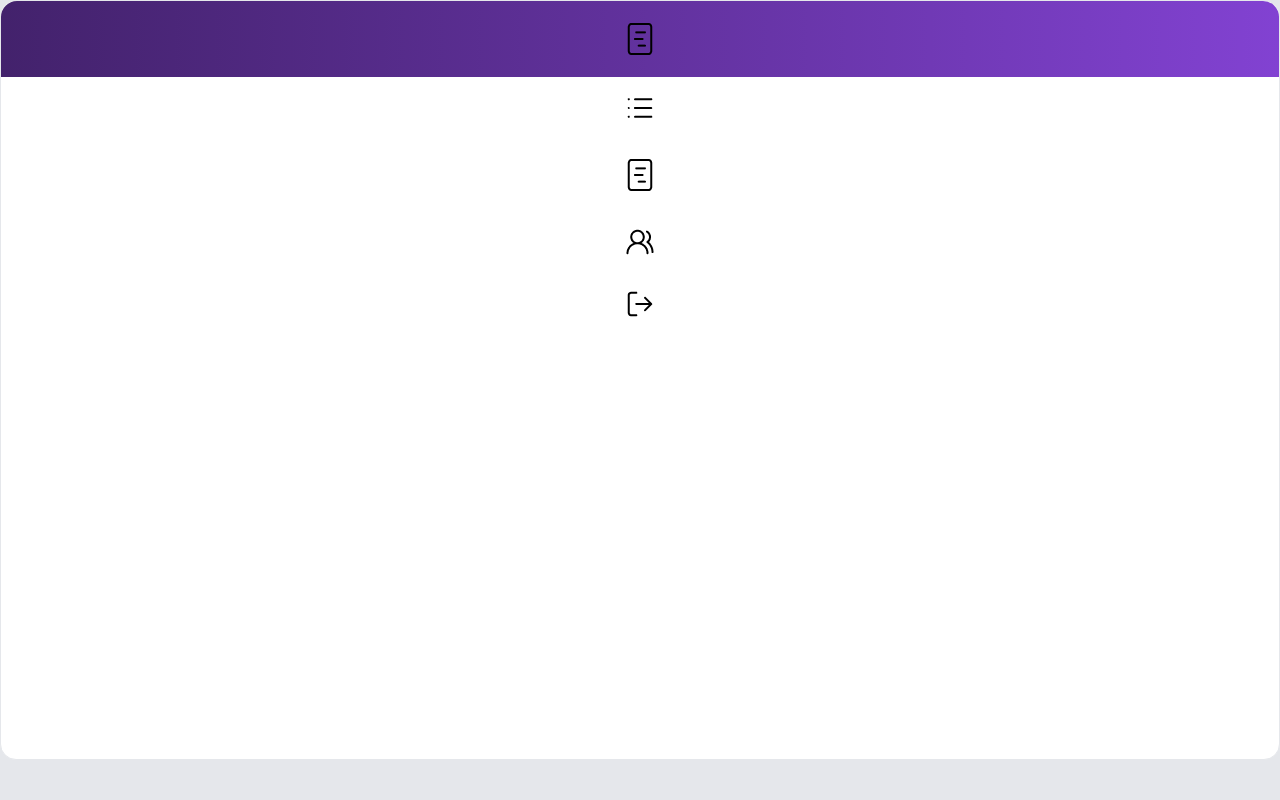
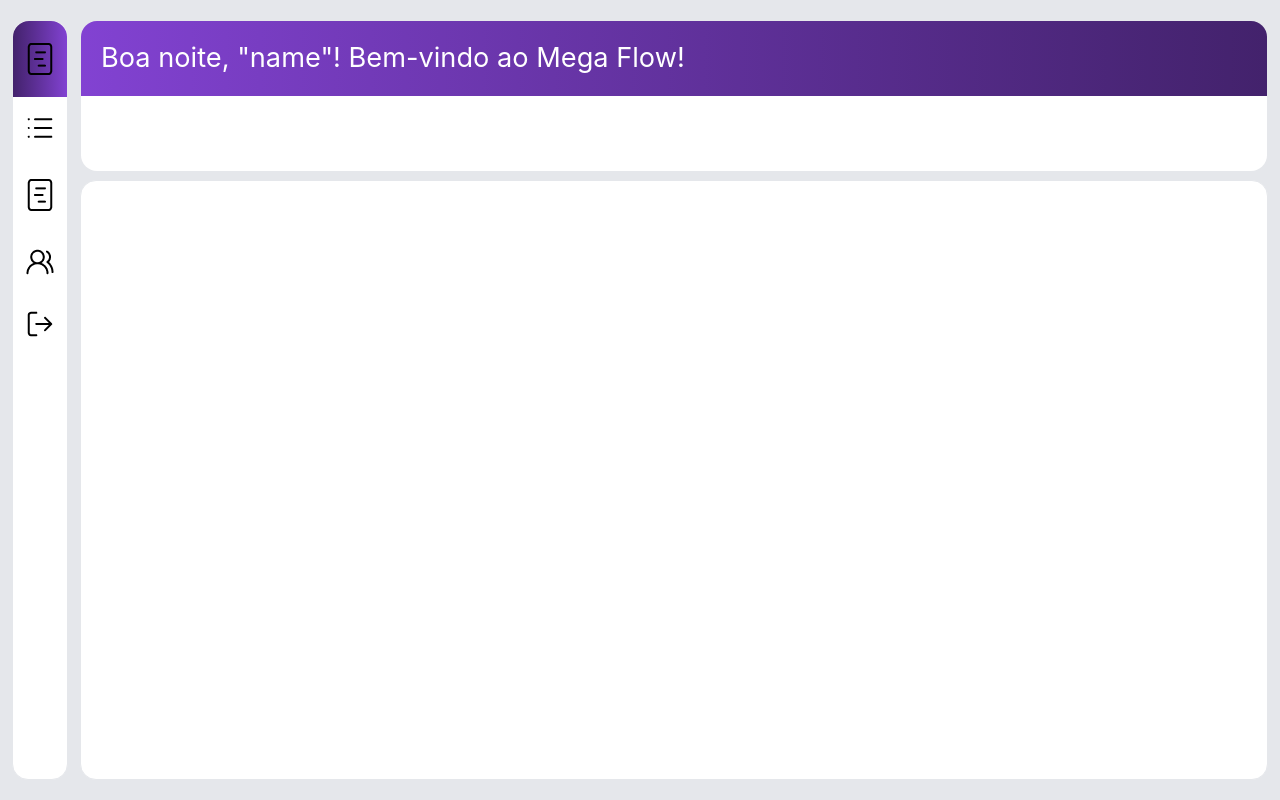
Before and after one commit to LuizFXavier/mega-flow-website, a Vue app: page / in a window 1280 px wide. Built offline with nearby package versions, Linux system fonts and the light colour scheme; sample sign-in values are in the browser's storage.

Commit message:
feat: Estruturação da página de Dashboard

```diff
--- /dev/null
+++ b/src/components/dashboard/TheDashboardHeader.vue
@@ -0,0 +1,26 @@
+<template>
+    <div class="w-full flex-1
+                border border-gray-border
+                rounded-2xl">
+
+        <div class="w-full h-1/2
+                    bg-linear-to-r from-mega-light to-mega-dark
+                    flex
+                    place-items-center
+                    rounded-t-2xl
+                    pl-5">
+
+            <h1 class="text-white text-[1.7rem]
+                        font-inter
+                        ">
+                Boa noite, "name"! Bem-vindo ao Mega Flow!
+            </h1>
+        </div>
+        <div class="w-full h-1/2
+                    bg-white
+                    rounded-b-2xl
+                    ">
+
+        </div>
+    </div>
+</template>
--- /dev/null
+++ b/src/components/dashboard/TheDashboardReport.vue
@@ -0,0 +1,8 @@
+<template>
+    <div class="bg-white
+                border border-gray-border
+                rounded-2xl
+                flex-4">
+
+    </div>
+</template>
--- a/src/views/DashboardView.vue
+++ b/src/views/DashboardView.vue
@@ -1,11 +1,32 @@
 <script setup lang="ts">
 import TheSidebar from '@/components/sidebar/TheSidebar.vue';
+import TheDashboardHeader from '@/components/dashboard/TheDashboardHeader.vue';
+import TheDashboardReport from '@/components/dashboard/TheDashboardReport.vue';
 
 </script>
 
 <template>
-    <!-- <RouterLink to="/projects">Projetos</RouterLink> -->
+     <div class="w-full h-full
+                 flex flex-row">
 
-     <TheSidebar/>
+        <section class = "h-full w-9/200
+                      content-center
+                      ml-3 mr-3">
+            <TheSidebar/>
+        </section>
+        <section class = "h-full w-191/200
+                      items-center
+                      flex
+                      mr-3">
 
+            <div class="h-95/100 w-full
+                        flex flex-col
+                        gap-2">
+                <TheDashboardHeader/>
+                <TheDashboardReport/>
+            </div>
+
+        </section>
+
+    </div>
 </template>
```
Also changed, not shown: src/components/dashboard/DashboardReportItem.vue (added).
